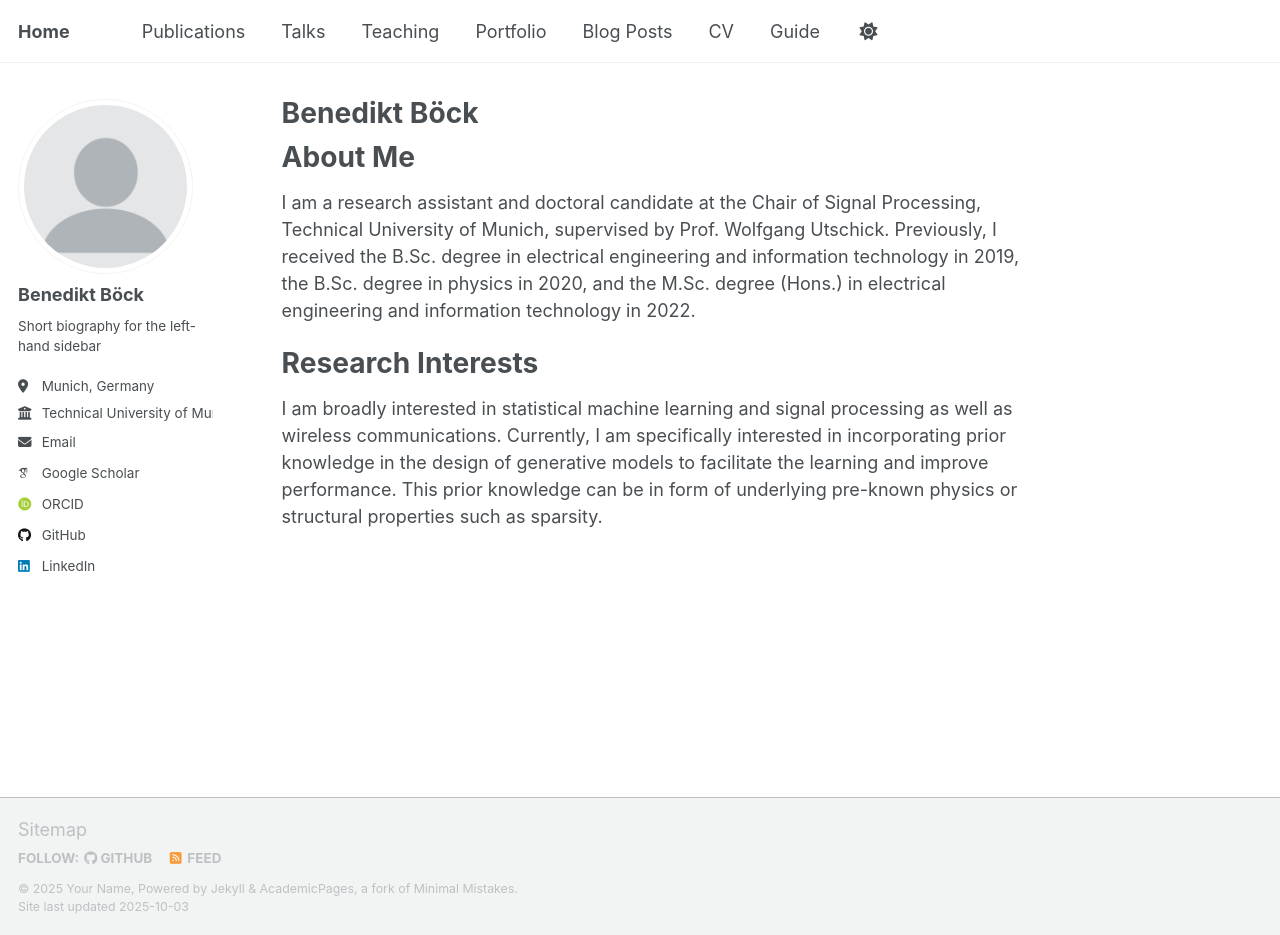
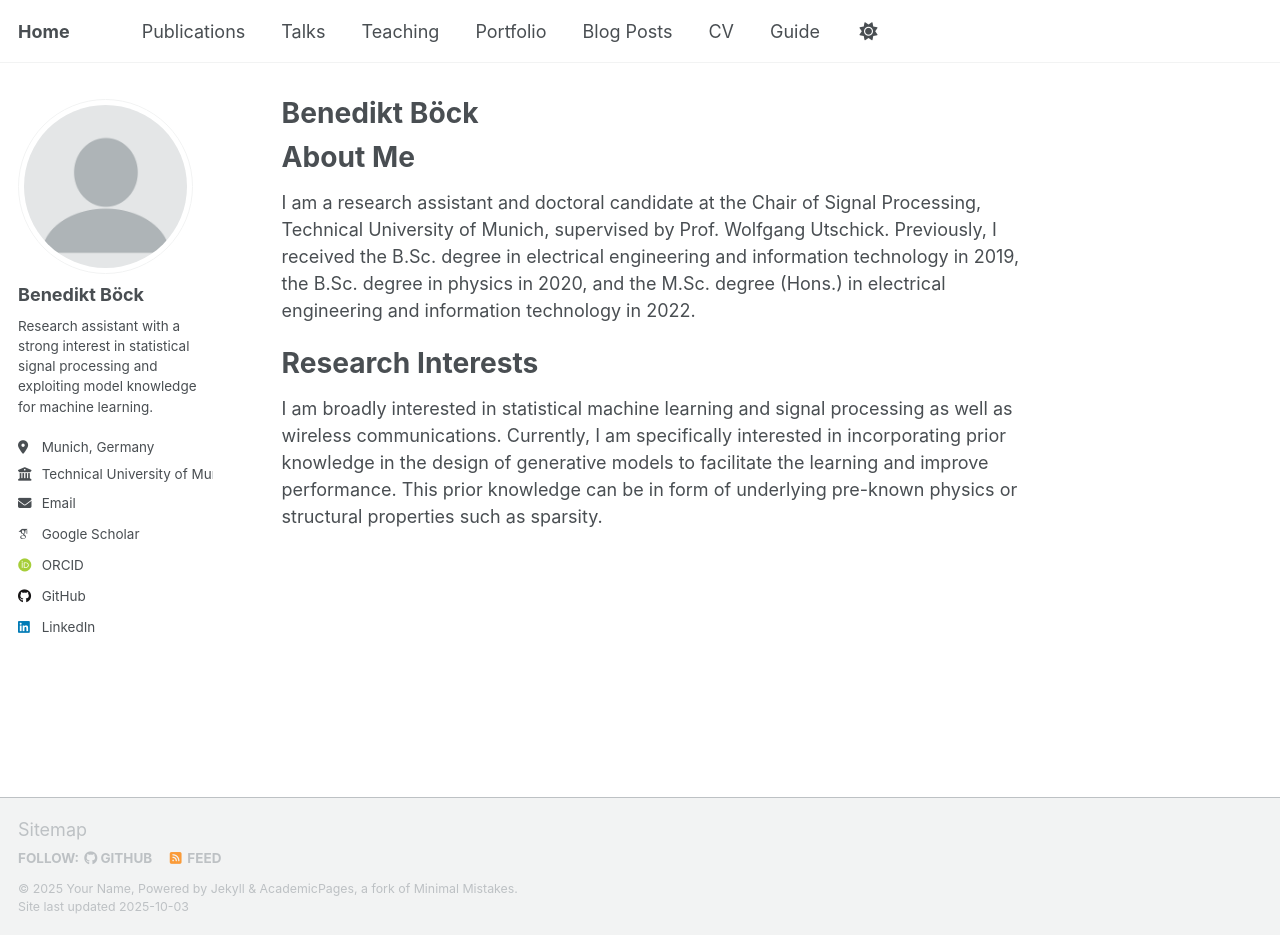
Before and after one commit to beneboeck/beneboeck.github.io, a Jekyll site: the page built from _pages/about.md, in a window 1280 px wide and 935 px high. Built offline with Jekyll 4.4.1, drawn with Linux system fonts in a browser that asks for light colours; some web fonts are replaced; a script that is not in the unit is left out.

Commit message:
Update _config.yml

```diff
--- a/_config.yml
+++ b/_config.yml
@@ -25,7 +25,7 @@ author:
   # Biographic information
   avatar           : "profile.png"
   name             : "Benedikt Böck"
-  bio              : "Short biography for the left-hand sidebar"
+  bio              : "Research assistant with a strong interest in statistical signal processing and exploiting model knowledge for machine learning."
   location         : "Munich, Germany"
   employer         : "Technical University of Munich"
   email            : "benedikt.boeck@tum.de"
```
